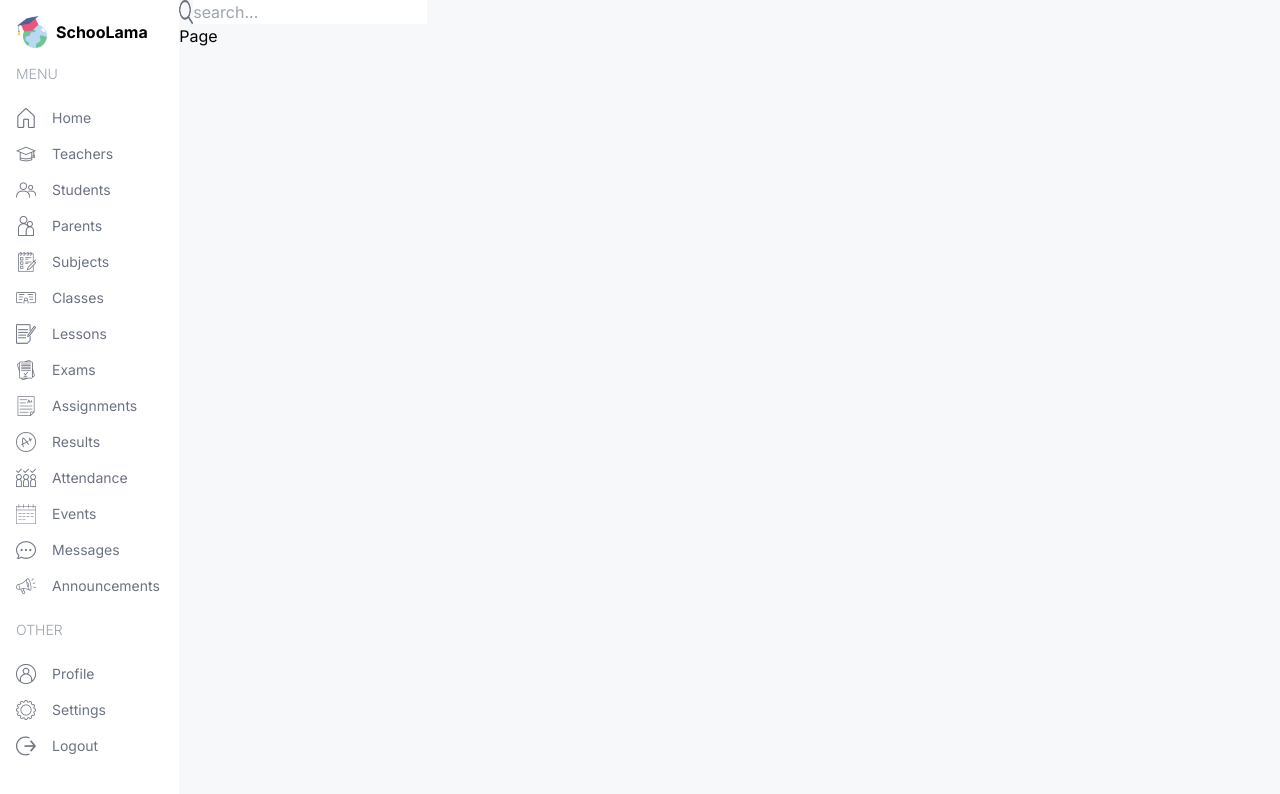
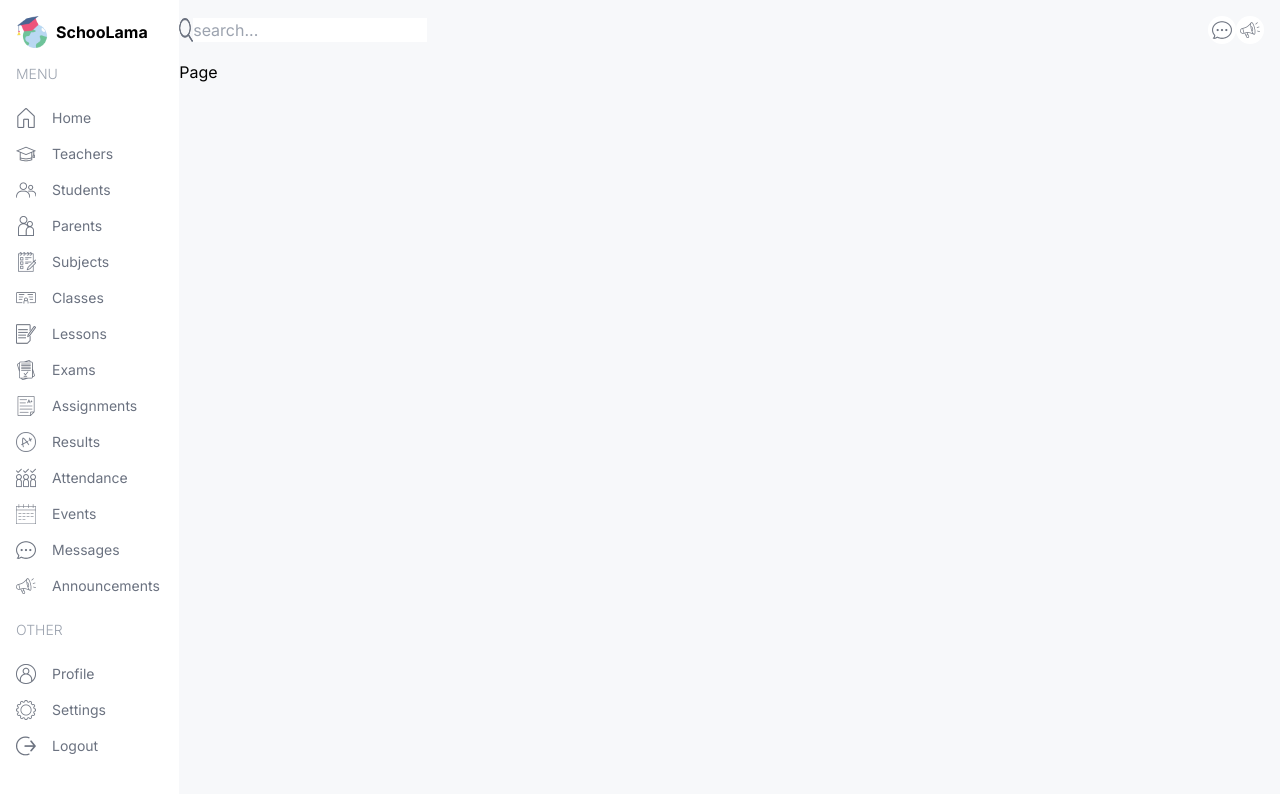
Before and after one commit to MgMorshed123/School-Management, a Next.js app: page /student in a window 1280 px wide. Shown: the top 794 px of the page. Built offline with nearby package versions, Linux system fonts and the light colour scheme.

Commit message:
added user and anoucment img

```diff
--- a/src/components/Navbar.tsx
+++ b/src/components/Navbar.tsx
@@ -13,8 +13,13 @@
 
 {/* icons and user */}
 
-<div className="">
-    <div className=""></div>
+<div className="flex items-center justify-between p-4">
+    <div className="bg-white rounded-full w-7 h-7 flex items-center justify-center cursor-pointer">
+        <Image  src='/message.png' alt="" width={20} height={20} />
+    </div>
+    <div className="bg-white rounded-full w-7 h-7 flex items-center justify-center cursor-pointer">
+        <Image  src='/announcement.png' alt="" width={20} height={20} />
+    </div>
 </div>
 
     </div>
```
